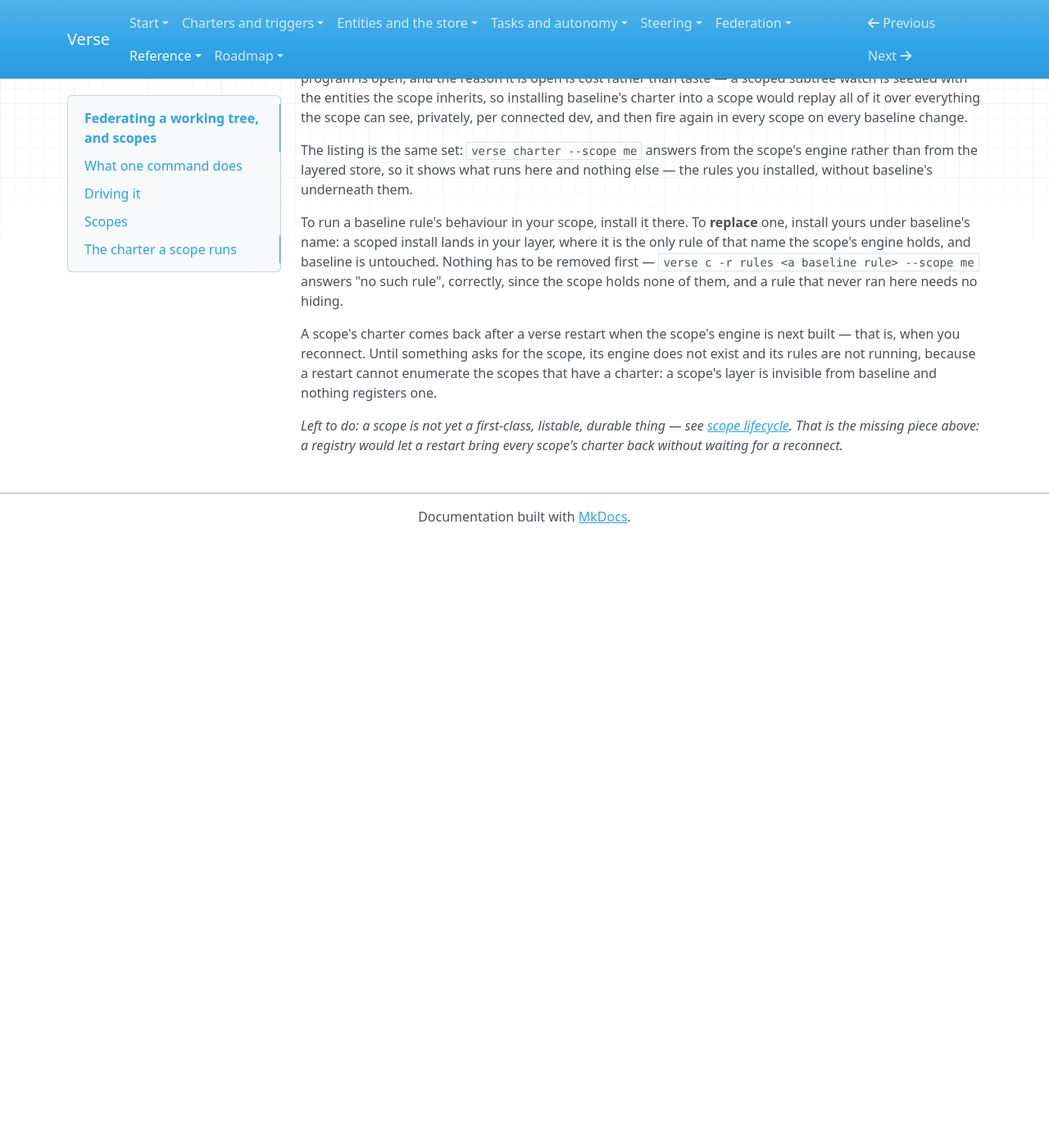
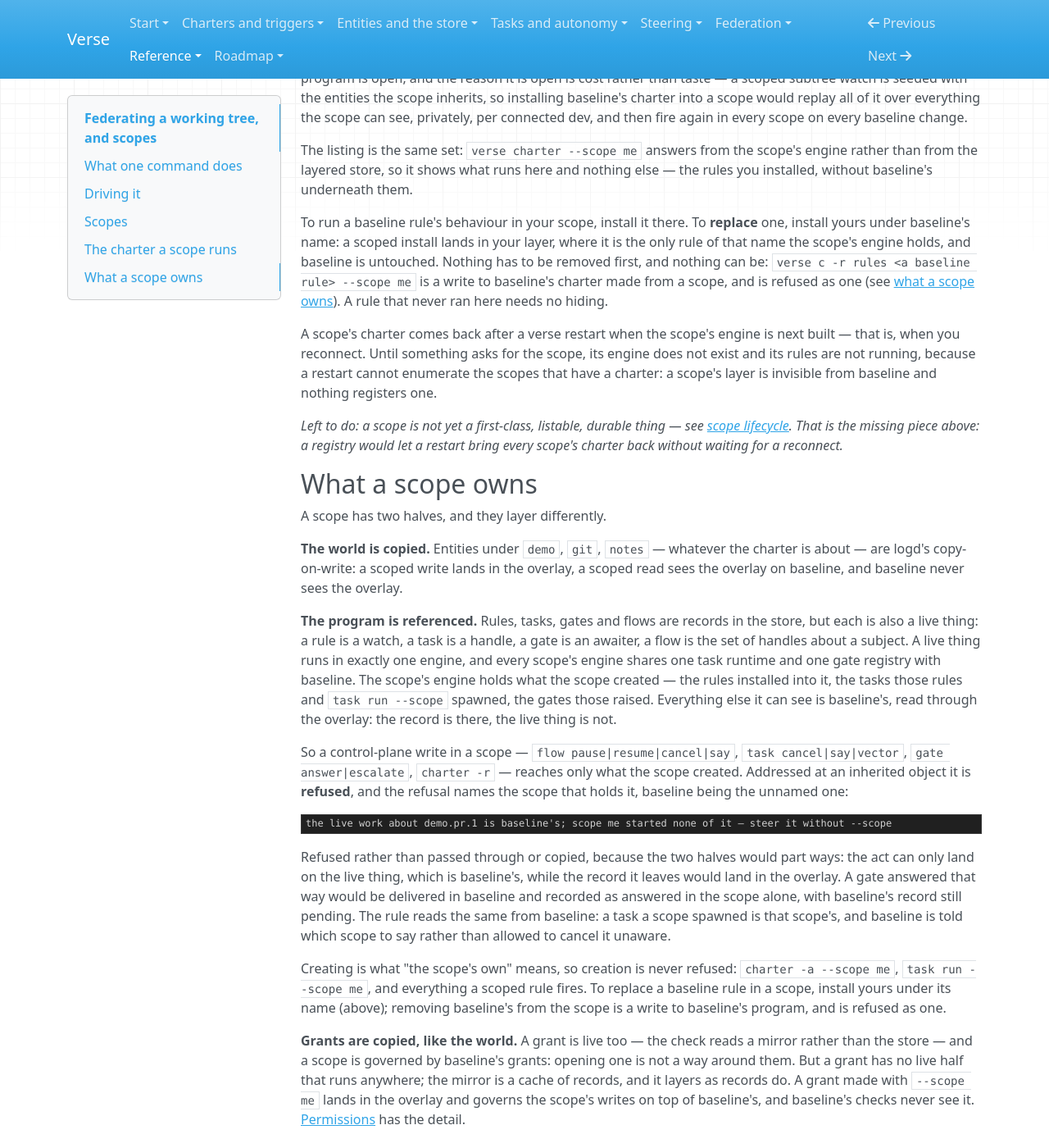
Before and after one commit to signadot/viff, an MkDocs documentation site: the page built from docs/reference/connect.md, in a window 1280 px wide and 1400 px high, scrolled down 1775 px. Shown: the whole window at 82% size. Built offline with MkDocs 1.6.1, drawn with Linux system fonts in a browser that asks for light colours; before the commit the page ends 2433 px from its top, so only the background shows below that.

Commit message:
docs: what a scope owns — the world is copied, the program is referenced
A scope has two halves. The world half is logd's copy-on-write: a scoped write lands in the
overlay and baseline never sees it. The program half — rules, tasks, gates, flows — is a record
AND a live thing (a watch, a handle, an awaiter, a set of handles), and a live thing runs in
exactly one engine; every scope's engine shares one task runtime and one gate registry with
baseline and holds only what the scope created. Everything else a scope sees is baseline's, by
reference: the record is there, the live thing is not.

So a control write in a scope reaches what the scope created and is REFUSED at anything
inherited, naming the scope that holds it — baseline being the unnamed one — rather than passed
through or copied. Passed through, `flow cancel --scope me` stops baseline's work; copied, a gate
is delivered in baseline and recorded as answered in the scope alone. Creation is never refused,
since creating is what "the scope's own" means; replacing a baseline rule in a scope is an
install under its name, and removing baseline's from a scope is a write to baseline's charter.

Grants take the world's rule. A scope is governed by baseline's grants — its mirror is loaded
from and watched on the overlay, so opening a scope is not a way around one — and a grant made
in a scope is copy-on-write, governing the scope's writes and never baseline's checks. The
discriminator between the two rules is whether the object has a live half that cannot be copied:
a grant is a record a cache reads, and a cache layers as records do.

This is the model the control routes are brought under next (docs/working/scope-owns-plan.md);
the reference, the steering doc, task control, the tasks reference and perms now say it.

Tier: change
Checked: make check-docs check-mermaid check-json; check-generate fails before this change —
  go tool tony-codegen (go-tony v0.0.220) does not load export data under go1.27.1
Co-Authored-By: Claude Fable 5.1 <noreply@anthropic.com>
Claude-Session: https://claude.ai/code/session_012qDmDZsNTALGznBehKgEDA

````diff
--- a/docs/reference/connect.md
+++ b/docs/reference/connect.md
@@ -108,9 +108,10 @@ installed, without baseline's underneath them.
 
 To run a baseline rule's behaviour in your scope, install it there. To **replace** one, install
 yours under baseline's name: a scoped install lands in your layer, where it is the only rule of
-that name the scope's engine holds, and baseline is untouched. Nothing has to be removed first —
-`verse c -r rules <a baseline rule> --scope me` answers "no such rule", correctly, since
-the scope holds none of them, and a rule that never ran here needs no hiding.
+that name the scope's engine holds, and baseline is untouched. Nothing has to be removed first,
+and nothing can be: `verse c -r rules <a baseline rule> --scope me` is a write to baseline's
+charter made from a scope, and is refused as one (see [what a scope owns](#what-a-scope-owns)).
+A rule that never ran here needs no hiding.
 
 A scope's charter comes back after a verse restart when the scope's engine is next built —
 that is, when you reconnect. Until something asks for the scope, its engine does not exist and
@@ -120,3 +121,48 @@ a scope's layer is invisible from baseline and nothing registers one.
 *Left to do: a scope is not yet a first-class, listable, durable thing — see
 [scope lifecycle](../roadmap/scope-lifecycle.md). That is the missing piece above: a registry
 would let a restart bring every scope's charter back without waiting for a reconnect.*
+
+<a id="what-a-scope-owns"></a>
+## What a scope owns
+
+A scope has two halves, and they layer differently.
+
+**The world is copied.** Entities under `demo`, `git`, `notes` — whatever the charter is
+about — are logd's copy-on-write: a scoped write lands in the overlay, a scoped read sees the
+overlay on baseline, and baseline never sees the overlay.
+
+**The program is referenced.** Rules, tasks, gates and flows are records in the store, but each
+is also a live thing: a rule is a watch, a task is a handle, a gate is an awaiter, a flow is the
+set of handles about a subject. A live thing runs in exactly one engine, and every scope's engine
+shares one task runtime and one gate registry with baseline. The scope's engine holds what the
+scope created — the rules installed into it, the tasks those rules and `task run --scope` spawned,
+the gates those raised. Everything else it can see is baseline's, read through the overlay: the
+record is there, the live thing is not.
+
+So a control-plane write in a scope — `flow pause|resume|cancel|say`, `task cancel|say|vector`,
+`gate answer|escalate`, `charter -r` — reaches only what the scope created. Addressed at an
+inherited object it is **refused**, and the refusal names the scope that holds it, baseline being
+the unnamed one:
+
+```
+the live work about demo.pr.1 is baseline's; scope me started none of it — steer it without --scope
+```
+
+Refused rather than passed through or copied, because the two halves would part ways: the act
+can only land on the live thing, which is baseline's, while the record it leaves would land in
+the overlay. A gate answered that way would be delivered in baseline and recorded as answered in
+the scope alone, with baseline's record still pending. The rule reads the same from baseline: a
+task a scope spawned is that scope's, and baseline is told which scope to say rather than allowed
+to cancel it unaware.
+
+Creating is what "the scope's own" means, so creation is never refused: `charter -a --scope me`,
+`task run --scope me`, and everything a scoped rule fires. To replace a baseline rule in a scope,
+install yours under its name (above); removing baseline's from the scope is a write to baseline's
+program, and is refused as one.
+
+**Grants are copied, like the world.** A grant is live too — the check reads a mirror rather
+than the store — and a scope is governed by baseline's grants: opening one is not a way around
+them. But a grant has no live half that runs anywhere; the mirror is a cache of records, and it
+layers as records do. A grant made with `--scope me` lands in the overlay and governs the scope's
+writes on top of baseline's, and baseline's checks never see it. [Permissions](../perms.md#scopes)
+has the detail.
````
Also changed, not shown: docs/deployment-and-steering.md (+7 -0 lines), docs/perms.md (+21 -0 lines), docs/reference/tasks.md (+6 -0 lines), docs/task-control.md (+3 -1 lines).
